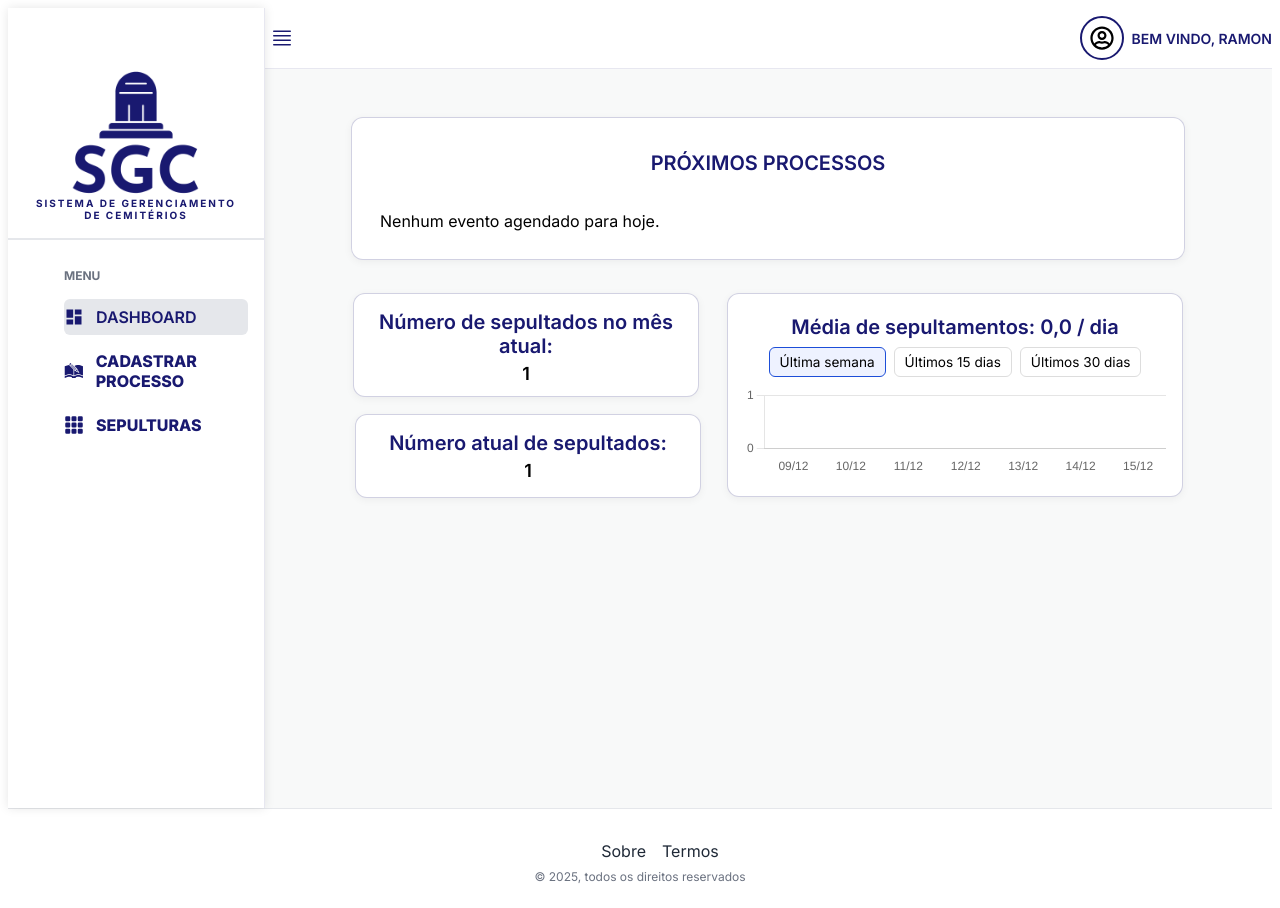
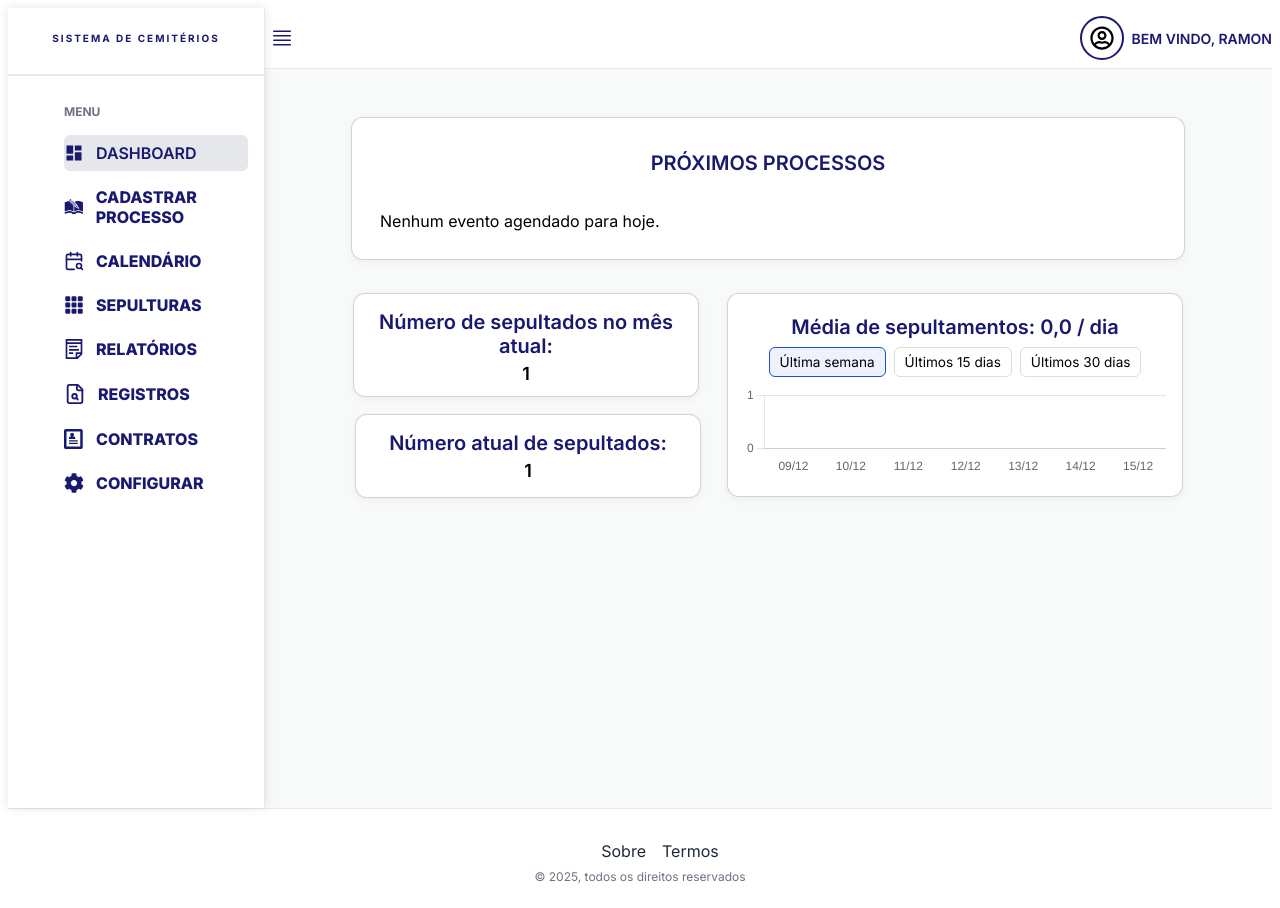
Before and after one commit to ramonlopes23/fatec-lab-sgc-front-end, a React (Vite) app in the folder front-cemiterio/: page /home in a window 1280 px wide. Built offline with nearby package versions, Linux system fonts and the light colour scheme; data requests are answered from the project's data file.

Commit message:
refactor: update demo

```diff
--- a/front-cemiterio/src/components/SidebarMenu/index.jsx
+++ b/front-cemiterio/src/components/SidebarMenu/index.jsx
@@ -17,20 +17,20 @@ export default function SidebarMenu() {
     const menuItems = [
         { name: "DASHBOARD", icon: <MdDashboard size={20} />, path: "/Home" },
         { name: "CADASTRAR PROCESSO", icon: <GiArchiveRegister size={25} />, path: "/Cadastros" },
-        /* { name: "CALENDÁRIO", icon: <LuCalendarSearch size={20} />, path: "/Calendario" }, */
+        { name: "CALENDÁRIO", icon: <LuCalendarSearch size={20} />, path: "/Calendario" },
         { name: "SEPULTURAS", icon: <BsGrid3X3GapFill size={20} />, path: "/VerMapa" },
-        /* { name: "RELATÓRIOS", icon: <GrNotes size={20} />, path: "/Relatorios" },
+        { name: "RELATÓRIOS", icon: <GrNotes size={20} />, path: "/Relatorios" },
         { name: "REGISTROS", icon: <LuFileSearch2 size={22} />, path: "/Registros" },
         { name: "CONTRATOS", icon: <ImProfile size={20} />, path: "/Contratos" },
-        { name: "CONFIGURAR", icon: <FaCog size={20} />, path: "/Configurar" }, */
+        { name: "CONFIGURAR", icon: <FaCog size={20} />, path: "/Configurar" },
     ];
 
     return (
         <>
             <GlobalStyle />
             <LogoContainer>
-                <LogoImage src={sgclogo1} alt="Logo Memo" />
-                <Title>SISTEMA DE GERENCIAMENTO DE CEMITÉRIOS</Title>
+{/*                 <LogoImage src={sgclogo1} alt="Logo Memo" />
+ */}                <Title>SISTEMA DE CEMITÉRIOS</Title>
             </LogoContainer>
 
             <NavContainer>
--- a/front-cemiterio/src/routes/index.jsx
+++ b/front-cemiterio/src/routes/index.jsx
@@ -14,13 +14,13 @@ export default function AppRoutes() {
         <Routes>
             <Route path='/' element={<Navigate to="/home" />} />
             <Route path='/home' element={<Home />} />
-           {/*  <Route path='/calendario' element={<Calendario />} /> */}
+            <Route path='/calendario' element={<Calendario />} />
             <Route path='/cadastros' element={<Cadastros />} />
-           {/*  <Route path='/configurar' element={<Configurar />} />
-            <Route path='/registros' element={<Registros />} /> */}
+            <Route path='/configurar' element={<Configurar />} />
+            <Route path='/registros' element={<Registros />} />
             <Route path='/vermapa' element={<VerMapa />} />
-           {/*  <Route path='/relatorios' element={<Relatorios />} />
-            <Route path='/contratos' element={<Contratos />} /> */}
+            <Route path='/relatorios' element={<Relatorios />} />
+            <Route path='/contratos' element={<Contratos />} />
         </Routes>
     );
 }
```
